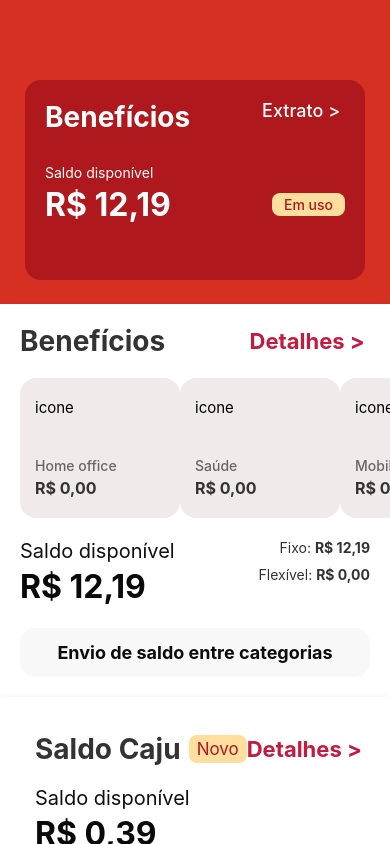
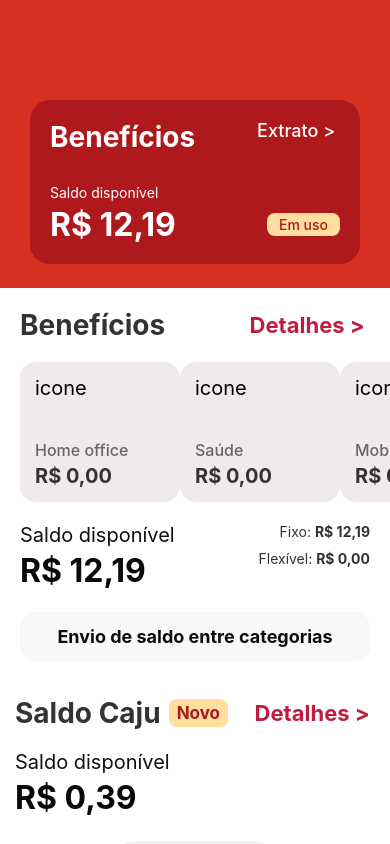
Before and after one commit to Tronin1000/caju, a React Native app: screen / in a window 390 px wide. Built offline with nearby package versions, Linux system fonts and the light colour scheme.

Commit message:
ajustado para a tela não ficar grande, proxima tela

```diff
--- a/src/screens/TelaCaju.js
+++ b/src/screens/TelaCaju.js
@@ -10,12 +10,14 @@ import estilos from '../styles/estilosCaju';
 export default function TelaCaju() {
   return (
     <ScrollView style={estilos.container}>
+
       <View style={estilos.header}>
         <View style={estilos.headerLinhaSuperior}>
           <Text style={estilos.headerText}>Benefícios</Text>
             <TouchableOpacity>
               <Text style={estilos.extrato}>Extrato {'>'} </Text>
              </TouchableOpacity>
+
         </View>
 
         <Text style={estilos.saldoPequenoCardBeneficio}>Saldo disponível</Text>
@@ -27,7 +29,7 @@ export default function TelaCaju() {
           </View>
         </View>
       </View>
-
+<View style={estilos.containerSecundario}>
       <View style={estilos.card}>
         <View style={estilos.cardHeader}>
           <Text style={estilos.cardTitle}>Benefícios</Text>
@@ -106,6 +108,7 @@ export default function TelaCaju() {
         </View>
       </View>
       </View>
+      </View>
 
 
     </ScrollView>
--- a/src/styles/estilosCaju.js
+++ b/src/styles/estilosCaju.js
@@ -4,15 +4,15 @@ const estilosCaju = StyleSheet.create({
   container: {
     flex: 1,
     backgroundColor: '#D63023',
+
   },
   header: {
-    marginHorizontal: 25,
-    marginTop: 80,
+    marginHorizontal: 30,
+    marginTop: 100,
     marginBottom: 24,
     backgroundColor: '#af181d',
-    borderRadius: 16,
+    borderRadius: 20,
     padding: 20,
-    height: 200,
     overflow: 'hidden',
   },
   headerLinhaSuperior: {
@@ -61,11 +61,6 @@ const estilosCaju = StyleSheet.create({
     backgroundColor: '#ffffff',
     padding: 20,
     marginBottom: 0,
-    shadowColor: '#000',
-    shadowOffset: { width: 0, height: 2 },
-    shadowOpacity: 0.1,
-    shadowRadius: 8,
-    elevation: 3,
   },
   cardHeader: {
     flexDirection: 'row',
@@ -99,19 +94,19 @@ const estilosCaju = StyleSheet.create({
     justifyContent: 'center',
   },
   categoriaIcone: {
-    fontSize: 15,
+    fontSize: 20,
     marginBottom: 40,
     textAlign: 'left',
   },
   categoriaTexto: {
-    fontSize: 14,
+    fontSize: 16,
     color: '#666',
     marginBottom: 4,
     textAlign: 'left',
     fontWeight: '500',
   },
   categoriaValor: {
-    fontSize: 16,
+    fontSize: 20,
     fontWeight: 'bold',
     color: '#333',
     textAlign: 'left',
@@ -161,15 +156,10 @@ const estilosCaju = StyleSheet.create({
   },
   cardSaldo: {
     backgroundColor: '#ffffff',
-    padding: 35,
+    padding: 15,
     marginBottom: 0,
     marginTop: 0,
-    shadowColor: '#000',
-    shadowOffset: { width: 0, height: 2 },
-    shadowOpacity: 0.1,
-    shadowRadius: 8,
-    elevation: 3,
-    height: '100%',
+
   },
   tituloComBadge: {
     flexDirection: 'row',
@@ -183,6 +173,7 @@ const estilosCaju = StyleSheet.create({
     marginLeft: 8,
   },
   badgeTexto: {
+        fontWeight: 'bold',
     color: '#AF181D',
     fontSize: 17,
   },
```
